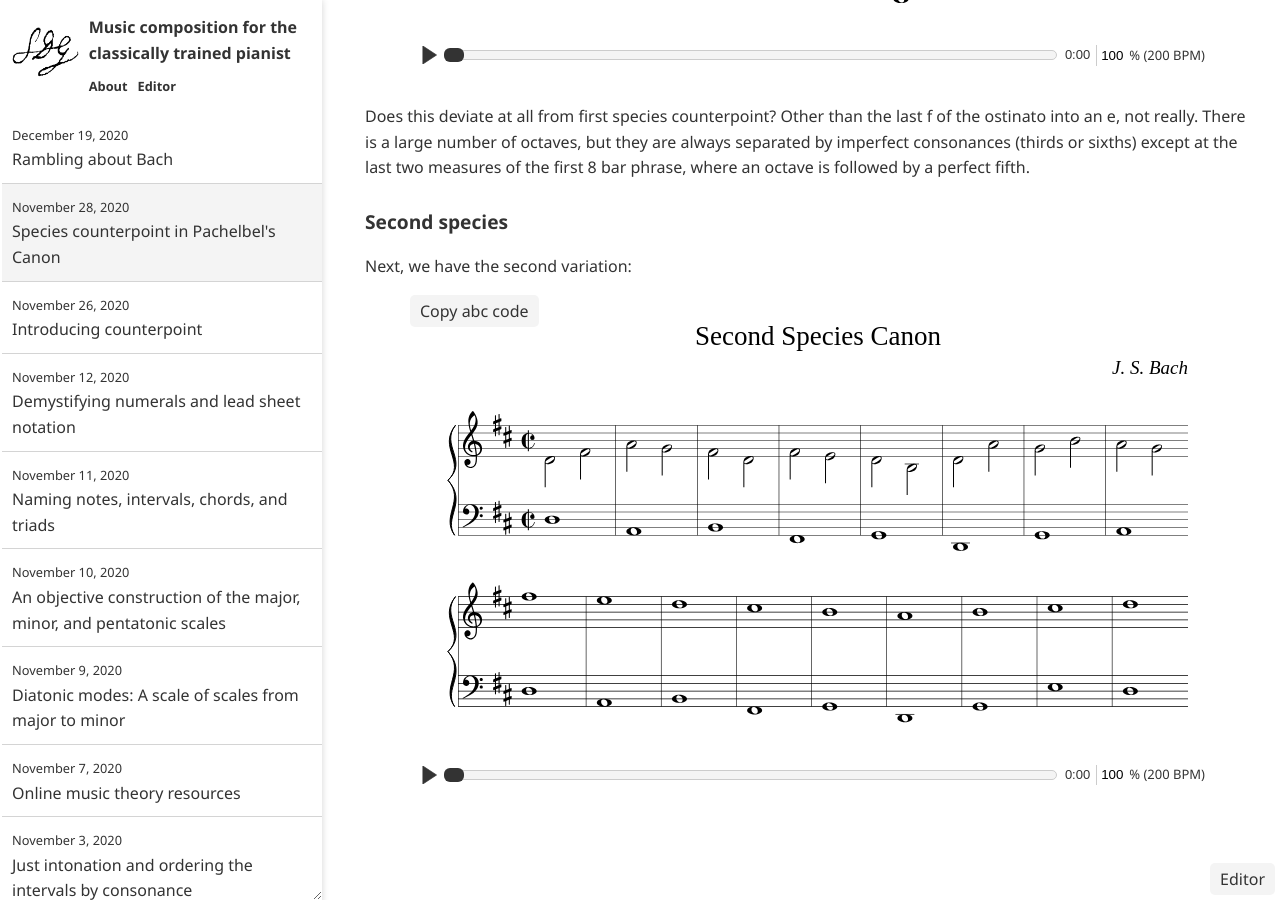
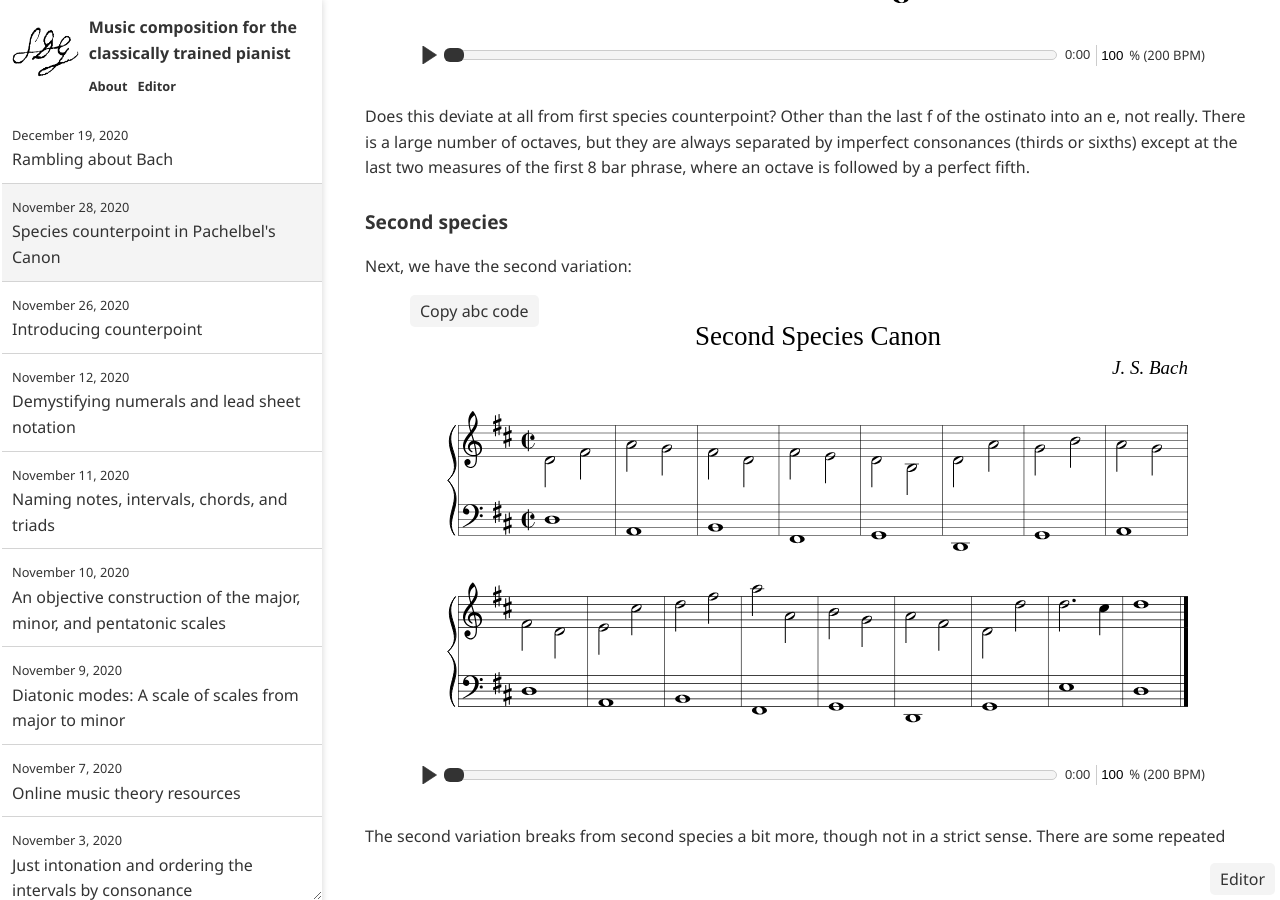
Before and after one commit to ansyblenetwork/sdg, a Jekyll site: the page built from _posts/2020-11-28-species-counterpoint-in.md, in a window 1280 px wide and 900 px high, scrolled down 740 px. Built offline with Jekyll 4.4.1, drawn with Linux system fonts in a browser that asks for light colours.

Commit message:
Update 2020-11-28-species-counterpoint-in.md

```diff
--- a/_posts/2020-11-28-species-counterpoint-in.md
+++ b/_posts/2020-11-28-species-counterpoint-in.md
@@ -46,6 +46,7 @@ Next, we have the second variation:
 <div id="score2"></div>
 <script>
 makeInteractive("score2", `
+
 T: Second Species Canon
 C: J. S. Bach
 Q:1/2=100       % tempo
@@ -57,15 +58,17 @@ K:D major       % key signature
 V:R1 clef=treble
 V:L1 clef=bass
 %%%%%%%%%%%%%%%%%%%%%%%%%%%%%%%%%%%%%%%%%%%%%%%%%%
-[V:R1] x8      |x8      |x8       |x8          |x8           |x8                   | x8 |
-[V:R2] d,4 f,4 |a,4 g,4 |f,4 d,4  |f,4  e,4    |d,4 b,,4      |d,4 a,4   |g,4 b,4  |a,4 g,4 |
-[V:L1] x8      |x8      |x8       |x8          |x8           |x8                    | x8 |
-[V:L2] d,,8    |a,,,8   |b,,,8    |f,,,8       |g,,,8       |d,,,8       |g,,,8   |a,,,8 |
+[V:R1] x8      |x8      |x8       |x8          |x8           |x8         | x8     | x8    |
+[V:R2] d,4 f,4 |a,4 g,4 |f,4 d,4  |f,4  e,4    |d,4 b,,4    |d,4 a,4     |g,4 b,4 |a,4 g,4 |
+[V:L1] x8      |x8      |x8       |x8          |x8           |x8         | x8     | x8    |
+[V:L2] d,,8    |a,,,8   |b,,,8    |f,,,8       |g,,,8       |d,,,8       |g,,,8   |a,,,8   |
 %
-[V:R1] x8      |x8      |x8          |x8          |x8           |x8                    | x8 | x8 |
-[V:R2] f8      |e8      |d8          |c8          |b,8           |a,8         | b,8 |    c8 | d8
-[V:L1] x8      |x8      |x8          |x8          |x8           |x8                    | x8 | x8 |
-[V:L2] d,,8      |a,,,8      |b,,,8    |f,,,8       |g,,,8       |d,,,8       |g,,,8   |e,,8 |d,,8 |
+[V:R1] x8      |x8      |x8          |x8          |x8          |x8         | x8     | x8     | x8  |]
+[V:R2] f,4 d,4 |e,4 c4  |d4 f4       |a4 a,4      |b,4  g,4    |a,4 f,4    | d,4 d4 | d6 c2  | d8  |]
+[V:L1] x8      |x8      |x8          |x8          |x8          |x8         | x8     | x8     |x8   |]
+[V:L2] d,,8    |a,,,8   |b,,,8       |f,,,8       |g,,,8       |d,,,8      |g,,,8   |e,,8    |d,,8 |]
 %
 `, 73);
 </script>
+
+The second variation breaks from second species a bit more, though not in a strict sense. There are some repeated
```
